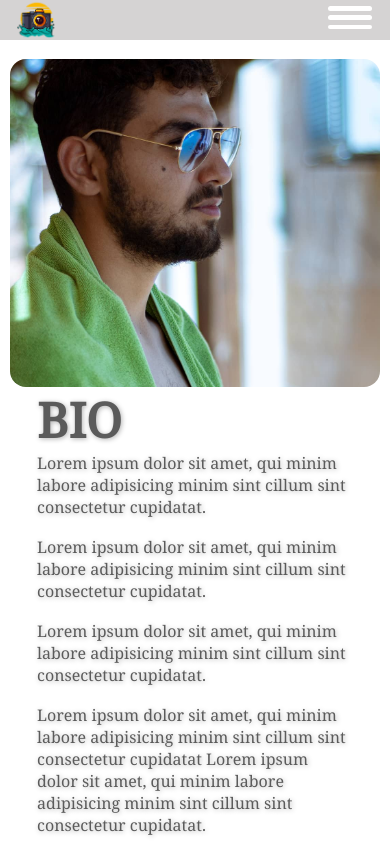
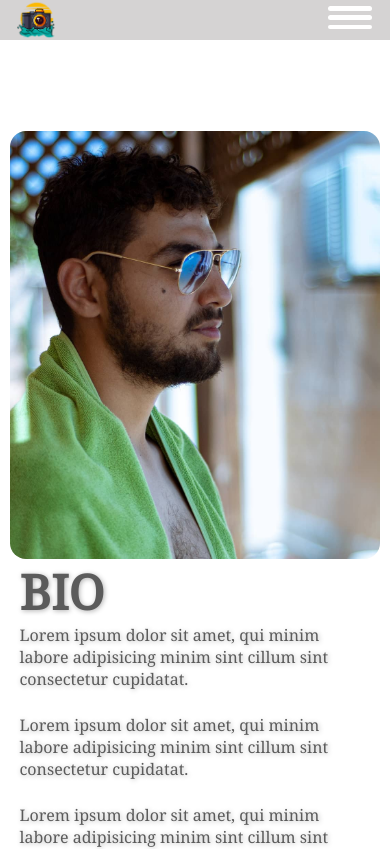
Before and after one commit to Sabbaghh/Professional-Gallery, a React (Create React App) app: page /about in a window 390 px wide. Shown: the top 849 px of the page. Built offline with nearby package versions, Linux system fonts and the light colour scheme.

Commit message:
some fixes

```diff
--- a/src/comps/pages/About/index.css
+++ b/src/comps/pages/About/index.css
@@ -1,4 +1,3 @@
-@import url("https://fonts.googleapis.com/css2?family=Noto+Serif&display=swap");
 .about {
   width: 100%;
   height: 92vh;
@@ -50,12 +49,15 @@
   }
   .about .JacobVector {
     width: 95%;
+    overflow: visible;
+    margin-top: 15rem;
   }
   .about .JacobVector img {
     width: 100%;
+    border-radius: 1rem;
   }
   .about .bio {
-    width: 90%;
+    width: 100%;
     align-items: center;
   }
 }
--- a/src/comps/pages/About/index.js
+++ b/src/comps/pages/About/index.js
@@ -29,6 +29,7 @@
                 <p>Lorem ipsum dolor sit amet, qui minim labore adipisicing minim
                 sint cillum sint consectetur cupidatat Lorem ipsum dolor sit amet, qui minim labore
                 adipisicing minim sint cillum sint consectetur cupidatat.</p>
+
             </div>
         </motion.div>
     );
--- a/src/comps/pages/Gallery/SecondSection/index.css
+++ b/src/comps/pages/Gallery/SecondSection/index.css
@@ -55,7 +55,7 @@
 @media (max-width: 700px) {
   .imges-container-grid {
     width: 90%;
-    -ms-grid-columns: 1fr 1fr;
-    grid-template-columns: 1fr 1fr;
+    -ms-grid-columns: 1fr;
+    grid-template-columns: 1fr;
   }
 }
--- a/src/index.css
+++ b/src/index.css
@@ -1,3 +1,5 @@
+@import url("https://fonts.googleapis.com/css2?family=Noto+Sans+KR:wght@900&display=swap");
+@import url("https://fonts.googleapis.com/css2?family=Noto+Serif&display=swap");
 * {
   padding: 0;
   margin: 0;
```
